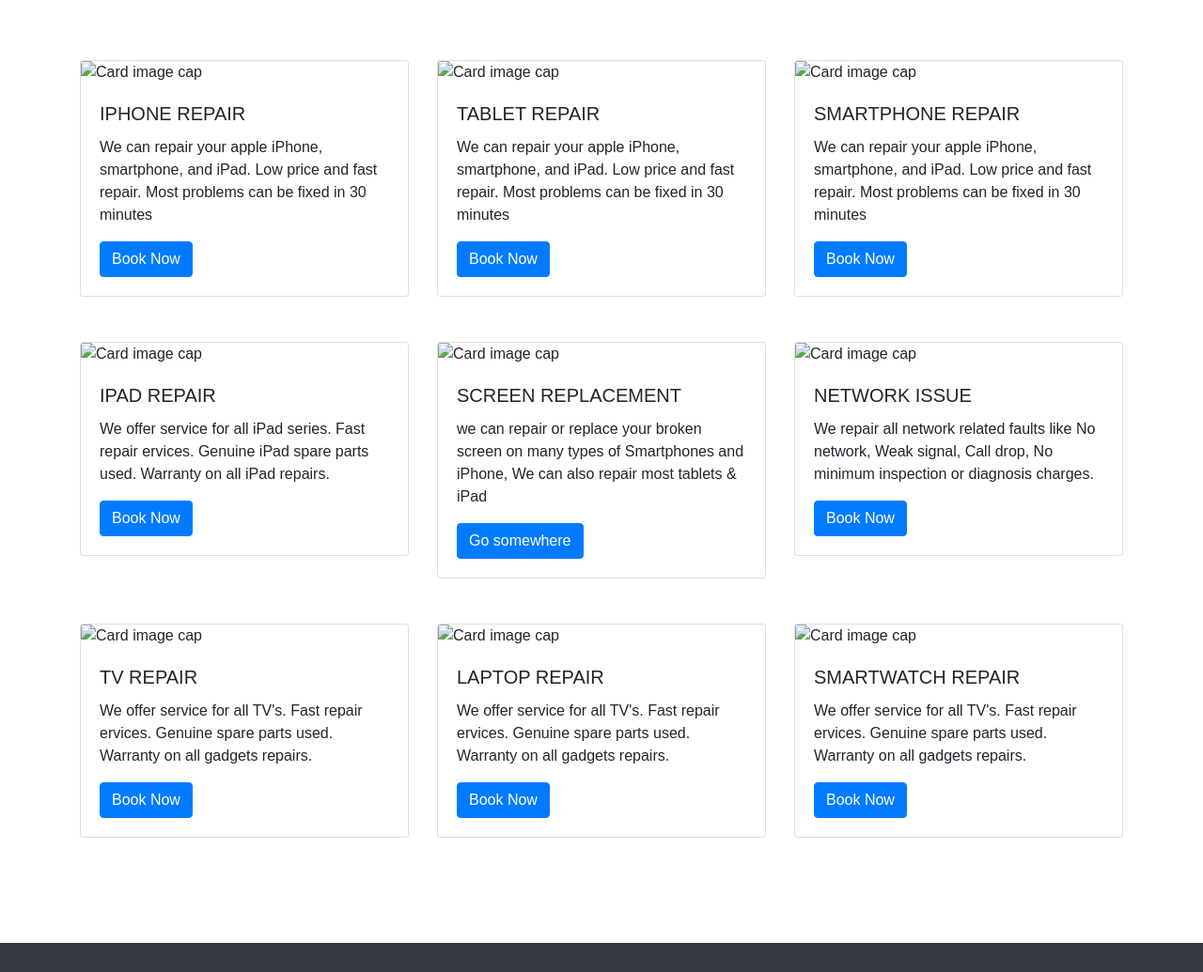
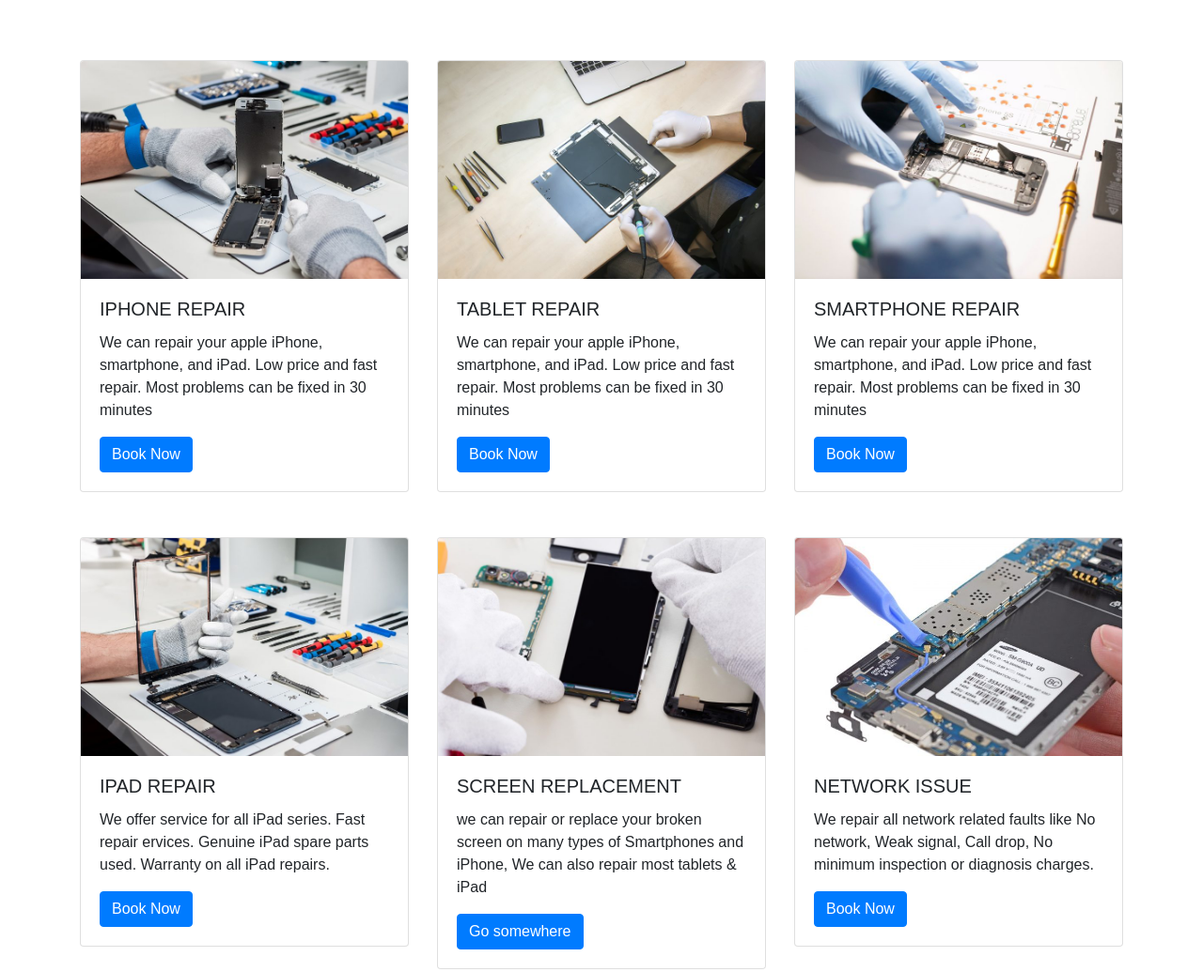
Before and after one commit to rasifrana/new-repair-shop, a plain HTML site: page services.html in a window 1280 px wide. Shown: the part 456-1491 px from the top of the page at 94% size. Drawn offline with nearby package versions, Linux system fonts and the light colour scheme; the site is published under a folder, as on GitHub Pages, so addresses that start at the root find nothing.

Commit message:
add img gallery

```diff
--- a/services.html
+++ b/services.html
@@ -54,7 +54,7 @@
                 <!-- Card 1 -->
                 <div class="col-md-4 col-sm-6 col-xs-12 mb-5">
                     <div class="card" style="width: 100%;">
-                        <img class="card-img-top" src="/img/iphone-repair.jpg" alt="Card image cap">
+                        <img class="card-img-top" src="./img/iphone-repair.jpg" alt="Card image cap">
                         <div class="card-body">
                           <h5 class="card-title">IPHONE REPAIR</h5>
                           <p class="card-text">We can repair your apple iPhone, smartphone, and iPad. Low price and fast repair. Most problems can be fixed in 30 minutes</p>
@@ -66,7 +66,7 @@
                 <!-- Card 2 -->
                 <div class="col-md-4 col-sm-6 col-xs-12 mb-5">
                     <div class="card" style="width: 100%;">
-                        <img class="card-img-top" src="/img/tablet-repair.jpg" alt="Card image cap">
+                        <img class="card-img-top" src="./img/tablet-repair.jpg" alt="Card image cap">
                         <div class="card-body">
                           <h5 class="card-title">TABLET REPAIR</h5>
                           <p class="card-text">We can repair your apple iPhone, smartphone, and iPad. Low price and fast repair. Most problems can be fixed in 30 minutes</p>
@@ -78,7 +78,7 @@
                 <!-- Card 3 -->
                 <div class="col-md-4 col-sm-6 col-xs-12 mb-5">
                     <div class="card" style="width: 100%;">
-                        <img class="card-img-top" src="/img/smartphone-repair.jpg" alt="Card image cap">
+                        <img class="card-img-top" src="./img/smartphone-repair.jpg" alt="Card image cap">
                         <div class="card-body">
                           <h5 class="card-title">SMARTPHONE REPAIR</h5>
                           <p class="card-text">We can repair your apple iPhone, smartphone, and iPad. Low price and fast repair. Most problems can be fixed in 30 minutes</p>
@@ -90,7 +90,7 @@
                 <!-- Card 4 -->
                 <div class="col-md-4 col-sm-6 col-xs-12 mb-5">
                     <div class="card" style="width: 100%;">
-                        <img class="card-img-top" src="/img/ipad-repair.jpg" alt="Card image cap">
+                        <img class="card-img-top" src="./img/ipad-repair.jpg" alt="Card image cap">
                         <div class="card-body">
                           <h5 class="card-title">IPAD REPAIR</h5>
                           <p class="card-text">We offer service for all iPad series. Fast repair ervices. Genuine iPad spare parts used. Warranty on all iPad repairs.</p>
@@ -103,7 +103,7 @@
                 <!-- Card 5 -->
                 <div class="col-md-4 col-sm-6 col-xs-12 mb-5">
                     <div class="card" style="width: 100%;">
-                        <img class="card-img-top" src="/img/screen-repair.jpg" alt="Card image cap">
+                        <img class="card-img-top" src="./img/screen-repair.jpg" alt="Card image cap">
                         <div class="card-body">
                           <h5 class="card-title">SCREEN REPLACEMENT</h5>
                           <p class="card-text">we can repair or replace your broken screen on many types of Smartphones and iPhone, We can also repair most tablets &amp; iPad</p>
@@ -115,7 +115,7 @@
                 <!-- Card 6 -->
                 <div class="col-md-4 col-sm-6 col-xs-12 mb-5">
                     <div class="card" style="width: 100%;">
-                        <img class="card-img-top" src="/img/network-repair.jpg" alt="Card image cap">
+                        <img class="card-img-top" src="./img/network-repair.jpg" alt="Card image cap">
                         <div class="card-body">
                           <h5 class="card-title">NETWORK ISSUE</h5>
                           <p class="card-text">We repair all network related faults like No network, Weak signal, Call drop, No minimum inspection or diagnosis charges.</p>
@@ -127,7 +127,7 @@
                 <!-- Card 7 -->
                 <div class="col-md-4 col-sm-6 col-xs-12 mb-5">
                     <div class="card" style="width: 100%;">
-                        <img class="card-img-top" src="/img/tv-repair.png" alt="Card image cap">
+                        <img class="card-img-top" src="./img/tv-repair.png" alt="Card image cap">
                         <div class="card-body">
                           <h5 class="card-title">TV REPAIR</h5>
                           <p class="card-text">We offer service for all TV's. Fast repair ervices. Genuine  spare parts used. Warranty on all gadgets repairs.</p>
@@ -139,7 +139,7 @@
                 <!-- Card8 -->
                 <div class="col-md-4 col-sm-6 col-xs-12 mb-5">
                     <div class="card" style="width: 100%;">
-                        <img class="card-img-top" src="/img/laptop-repair.png" alt="Card image cap">
+                        <img class="card-img-top" src="./img/laptop-repair.png" alt="Card image cap">
                         <div class="card-body">
                           <h5 class="card-title">LAPTOP REPAIR</h5>
                           <p class="card-text">We offer service for all TV's. Fast repair ervices. Genuine  spare parts used. Warranty on all gadgets repairs.</p>
@@ -151,7 +151,7 @@
                 <!-- Card 9 -->
                 <div class="col-md-4 col-sm-6 col-xs-12 mb-5">
                     <div class="card" style="width: 100%;">
-                        <img class="card-img-top" src="/img/smartwatch-repair.png" alt="Card image cap">
+                        <img class="card-img-top" src="./img/smartwatch-repair.png" alt="Card image cap">
                         <div class="card-body">
                           <h5 class="card-title">SMARTWATCH REPAIR</h5>
                           <p class="card-text">We offer service for all TV's. Fast repair ervices. Genuine  spare parts used. Warranty on all gadgets repairs.</p>
```
